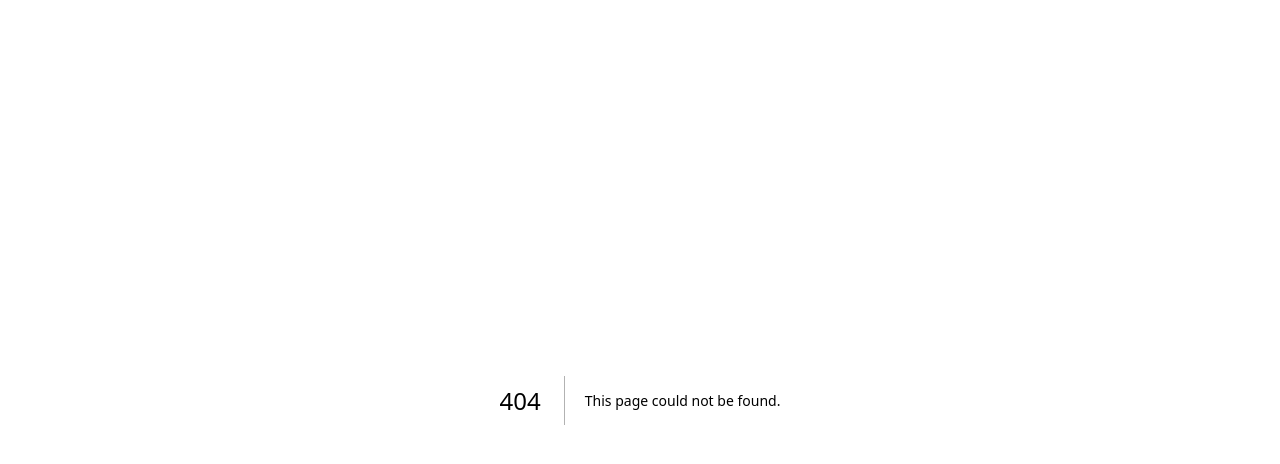
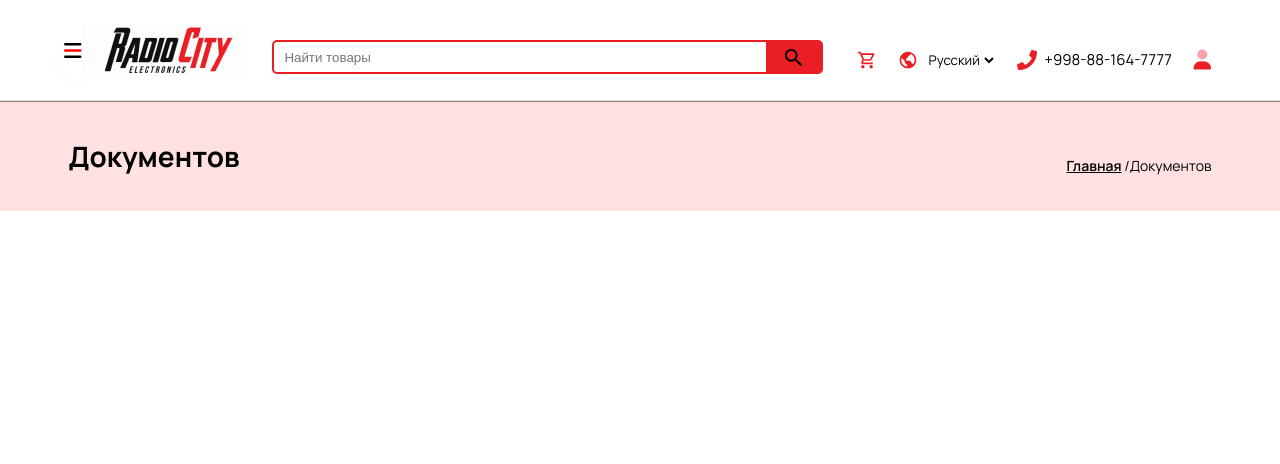
Before and after one commit to abbassiriyus/myskad, a Next.js app: page /document in a window 1280 px wide. Before the commit this address had no page. Shown: the top 464 px of the page. Built offline with nearby package versions, Linux system fonts and the light colour scheme.

Commit message:
223
2342

```diff
--- /dev/null
+++ b/src/pages/document.js
@@ -0,0 +1,20 @@
+import React from 'react'
+import Footer from "../pages/footer"
+import Navbar from "../pages/NavbarHome"
+import s from  "../styles/document.module.css"
+export default function document() {
+  return (
+    <div>
+<Navbar/>
+<div className={s.page_road}>
+            <div className={s.span_p}>
+                <h1>Документов</h1>
+            <p><span >Главная</span> /Документов</p>
+            </div>
+        </div>
+        <div className={s.document_sayt}>
+
+        </div>
+    </div>
+  )
+}
--- /dev/null
+++ b/src/styles/document.module.css
@@ -0,0 +1,31 @@
+.page_road{
+    background-color: rgba(255, 0, 0, 0.116);
+    padding: 5px;
+    margin-bottom: 30px;
+    display: flex;
+    font-family: "Manrope", sans- serif;
+    justify-content: start;
+    font-size: 14px;
+    min-height: 100px;
+
+}
+.span_p{
+    display: flex;
+    justify-content: space-between;
+    width: 90%;
+    margin: auto;
+    max-width: 1400px;
+    align-items: end;
+}
+
+.page_road span{
+  font-weight: 600;
+  text-decoration: underline;
+}
+.document_sayt{
+    width: 90%;
+    max-width: 1400px;
+    margin: auto;
+    margin-top: 20px;
+    margin-bottom: 90px;
+}
```
Also changed, not shown: src/pages/contact.js (+5 -3 lines).
